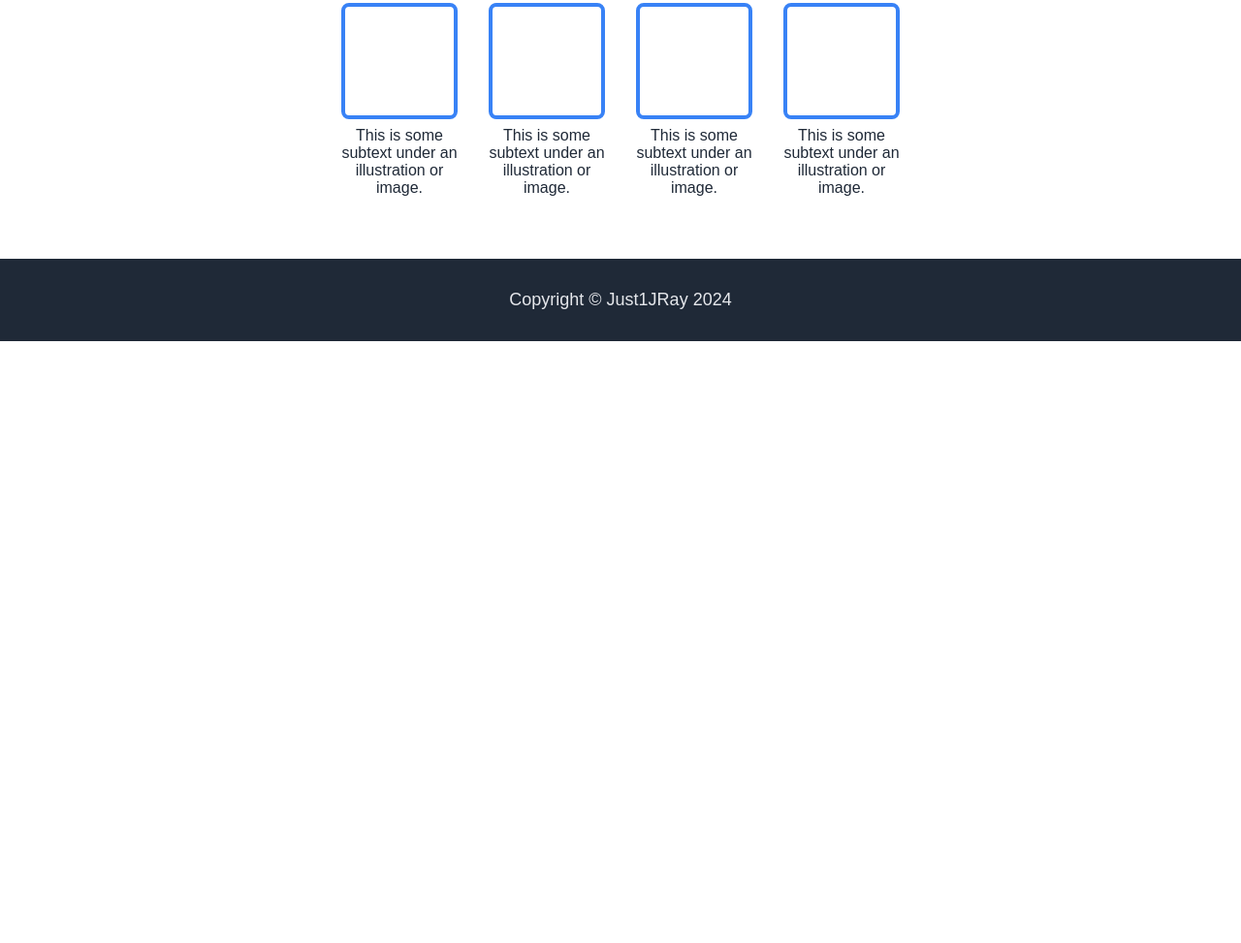
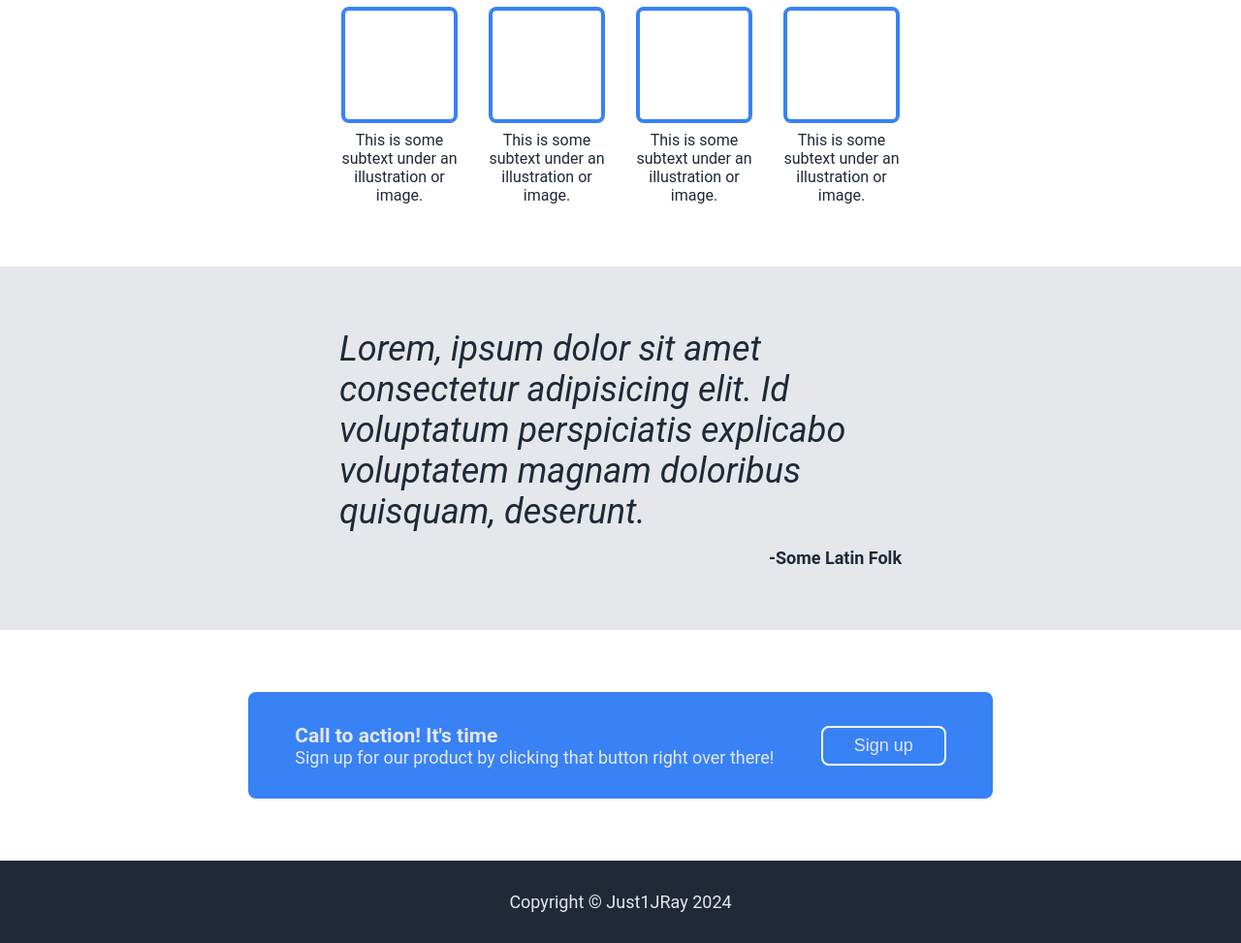
Before and after one commit to just1jray/odin-landing-page, a plain HTML site: page index.html in a window 1280 px wide. Shown: the part 533-1506 px from the top of the page at 97% size. Before the commit the page ends 885 px from the top, so only its background shows below. Drawn offline with Linux system fonts and the light colour scheme.

Commit message:
Add quote and call to action sections with styles

```diff
--- a/index.html
+++ b/index.html
@@ -53,6 +53,23 @@
 
         </div>
     </section>
+    <section class="quote-section">
+        <div class="quote">
+            <p class="quote-text">Lorem, ipsum dolor sit amet consectetur adipisicing elit. Id voluptatum perspiciatis explicabo voluptatem magnam doloribus quisquam, deserunt.</p>
+            <p class="quote-attribution">-Some Latin Folk</p>
+        </div>
+    </section>
+    <section class="call-to-action-section">
+        <div class="call-to-action">
+            <div class="call-to-action-left">
+                <h3 class="call-to-action-header">Call to action! It's time</h3>
+                <p class="call-to-action-text">Sign up for our product by clicking that button right over there!</p>
+            </div>
+            <div class="call-to-action-right">
+                <button class="call-to-action-btn">Sign up</button>
+            </div>
+        </div>
+    </section>
     <footer>
         <p>Copyright © Just1JRay <span class="copyright-year">2024</span></p>
     </footer>
--- a/styles.css
+++ b/styles.css
@@ -11,7 +11,7 @@
 }
 
 body {
-    font-family: Arial, Helvetica, sans-serif;
+    font-family: Roboto, system-ui, -apple-system, BlinkMacSystemFont, 'Segoe UI', Oxygen, Ubuntu, Cantarell, 'Open Sans', 'Helvetica Neue', sans-serif, sans-serif;
     height: 100vh;
     display: flex;
     flex-direction: column;
@@ -26,7 +26,8 @@ footer,
 
 .nav-list,
 .hero,
-.info {
+.info,
+.call-to-action {
     max-width: 768px;
     margin: 0 auto;
 }
@@ -82,11 +83,15 @@ button,
     margin-bottom: 16px;
 }
 
-.hero-btn {
+.hero-btn,
+.call-to-action-btn {
     background-color: #3882f6;
-    border: none;
     border-radius: 8px;
     padding: 8px 32px;
+}
+
+.hero-btn {
+    border: none;
     margin-top: 16px;
 }
 
@@ -130,6 +135,51 @@ button,
     color: #1f2937;
 }
 
+.quote-section {
+    background-color: #e5e7eb;
+    padding: 64px 0;
+}
+
+.quote {
+    display: flex;
+    flex-direction: column;
+    gap: 16px;
+    color: #1f2937;
+    max-width: 580px;
+    margin: 0 auto;
+}
+
+.quote-text {
+    font-size: 36px;
+    font-weight: light;
+    font-style: italic;
+}
+
+.quote-attribution {
+    align-self: flex-end;
+    font-size: 18px;
+    font-weight: bold;
+}
+
+.call-to-action-section {
+    padding: 64px 0;
+}
+.call-to-action {
+    display: flex;
+    justify-content: space-evenly;
+    align-items: center;
+    gap: 32px;
+    background-color: #3882f6;
+    border-radius: 8px;
+    color: #e5e7eb;
+    font-size: 18px;
+    padding: 32px;
+}
+
+.call-to-action-btn {
+    border: 2px solid #f9faf8
+}
+
 footer {
     display: flex;
     justify-content: center;
```
